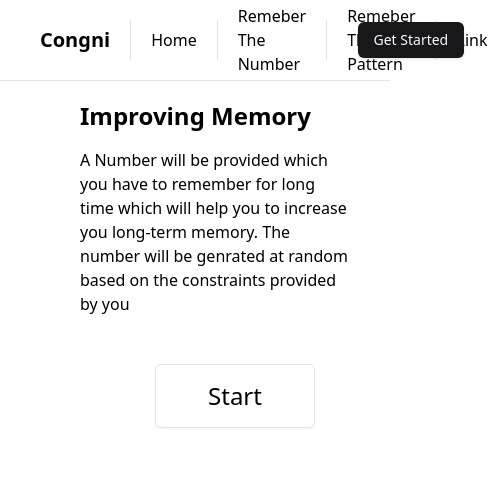
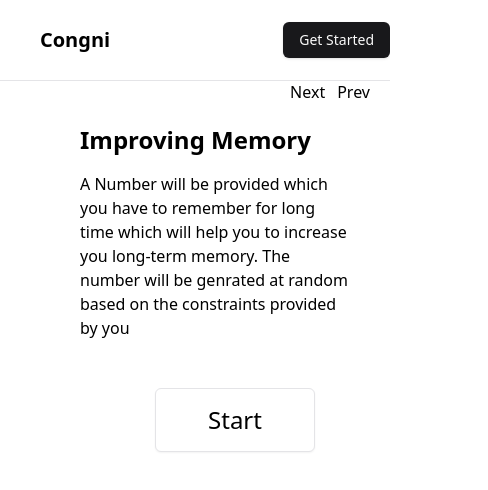
Before and after one commit to baltej223/cogni, a Next.js app: page /remember-the-number in a window 390 px wide. Shown: the top 490 px of the page, 488 px wide, since content can reach past the window. Built offline with nearby package versions, Linux system fonts and the light colour scheme.

Commit message:
Fixed Navbar

```diff
--- a/app/remember-the-number/page.tsx
+++ b/app/remember-the-number/page.tsx
@@ -31,8 +31,6 @@ const StartContent = () => {
       </div>
       <div className="py-20 w-full h-20 flex justify-center items-center">
         <Button className="w-40 h-16 text-2xl" variant="outline" onClick={() => {
-          console.log("donw");
-
           next();
         }}>Start</Button>
       </div>
@@ -123,7 +121,6 @@ const Remember = () => {
         window.localStorage.setItem("current-date", formattedDate);
 
         //also clear random number
-
         const TIME_TAKEN_TO_REMEMBER = 5000; //5s
         setTimeout(() => {
           // setCountdown(0);
@@ -228,13 +225,10 @@ const InputRememberedNumber = () => {
         if (numRef.current?.value == RandINT) {
           setAns("Correct");
           // clearing local stoage
-          // localStorage.clear()//("Endtime");
+          // localStorage.clear()//Endtime;
           setTimeout(()=>{
             localStorage.clear()
           },2000)
-          // localStorage.clear()//("RandINT");
-          // localStorage.clear()//("current-date");
-          // localStorage.clear()//("length");
 
         }
         else {
@@ -294,7 +288,7 @@ export default function Home() {
   return (
     <>
       <Navbar />
-      <div className="w-full hidden flex flex-column gap-x-3 justify-end pr-5 cursor-pointer">
+      <div className="w-full flex flex-column gap-x-3 justify-end pr-5 cursor-pointer">
         <div id="next" onClick={() => {
           if (nextPage < 5) {
             setNextPage(nextPage + 1);
--- a/comps/navbar.tsx
+++ b/comps/navbar.tsx
@@ -8,16 +8,16 @@ export default function Navbar(){
             <div className="flex flex-column h-full items-center">
                 <nav className="pl-10 flex items-center h-full gap-x-5 w-11/12">
                     <div className="text-xl font-bold">Congni</div>
-                    <Separator orientation="vertical" className="h-1/2"/>
-                    <Link href="./">Home</Link>
-                    <Separator orientation="vertical" className="h-1/2"/>
-                    <Link href="./remember-the-number">Remeber The Number</Link>
-                    <Separator orientation="vertical" className="h-1/2"/>
-                    <Link href="./remember-the-pattern">Remeber The Pattern</Link>
-                    <Separator orientation="vertical" className="h-1/2"/>
-                    <Link href="#">Link</Link>
+                    <Separator orientation="vertical" className="h-1/2 hidden sm:block" />
+                    <Link href="./" className=" hidden sm:block">Home</Link>
+                    <Separator orientation="vertical" className="h-1/2 hidden sm:block "/>
+                    <Link href="./remember-the-number" className=" hidden sm:block">Remeber The Number</Link>
+                    <Separator orientation="vertical" className="h-1/2 hidden sm:block "/>
+                    <Link href="./remember-the-pattern" className=" hidden sm:block">Remeber The Pattern</Link>
+                    <Separator orientation="vertical" className="h-1/2 hidden sm:block "/>
+                    <Link href="#" className=" hidden sm:block">Link</Link>
                 </nav>
-            <Button>Get Started</Button>
+            <Button className="lg:block md:hidden">Get Started</Button>
             </div>
             <Separator/>
         </div>
```
